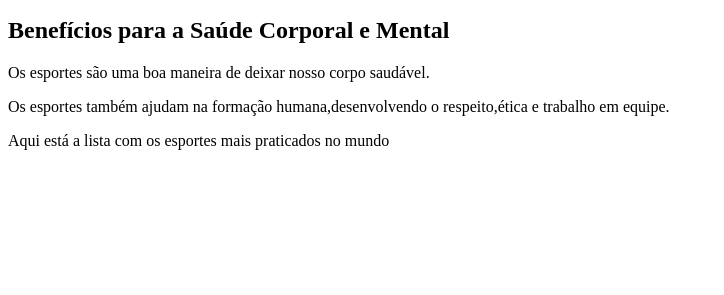
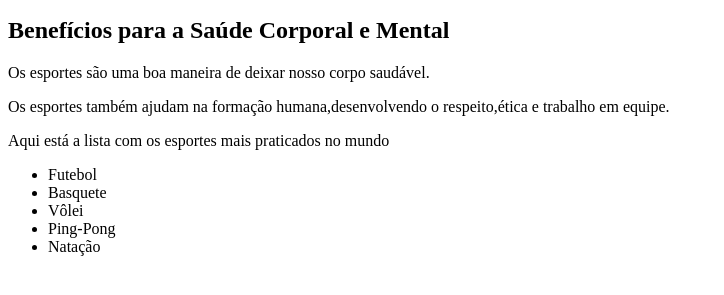
Before and after one commit to joaobazzanini345/prova-html-css-Jo-o-Gabriel, a plain HTML site: page index.html in a window 1280 px wide. Shown: the part 111-406 px from the top of the page, without its empty margins (0-724 px from the left). Drawn offline with Linux system fonts and the light colour scheme.

Commit message:
Criei uma lista no Index

```diff
--- a/index.html
+++ b/index.html
@@ -17,5 +17,13 @@
    <p>Os esportes também ajudam na formação humana,desenvolvendo o respeito,ética e trabalho em equipe.</p>
 
    <p>Aqui está a lista com os esportes mais praticados no mundo</p>
+
+   <ul>
+    <li>Futebol</li>
+    <li>Basquete</li>
+    <li>Vôlei</li>
+    <li>Ping-Pong</li>
+    <li>Natação</li>
+   </ul>
 </body>
 </html>
```
